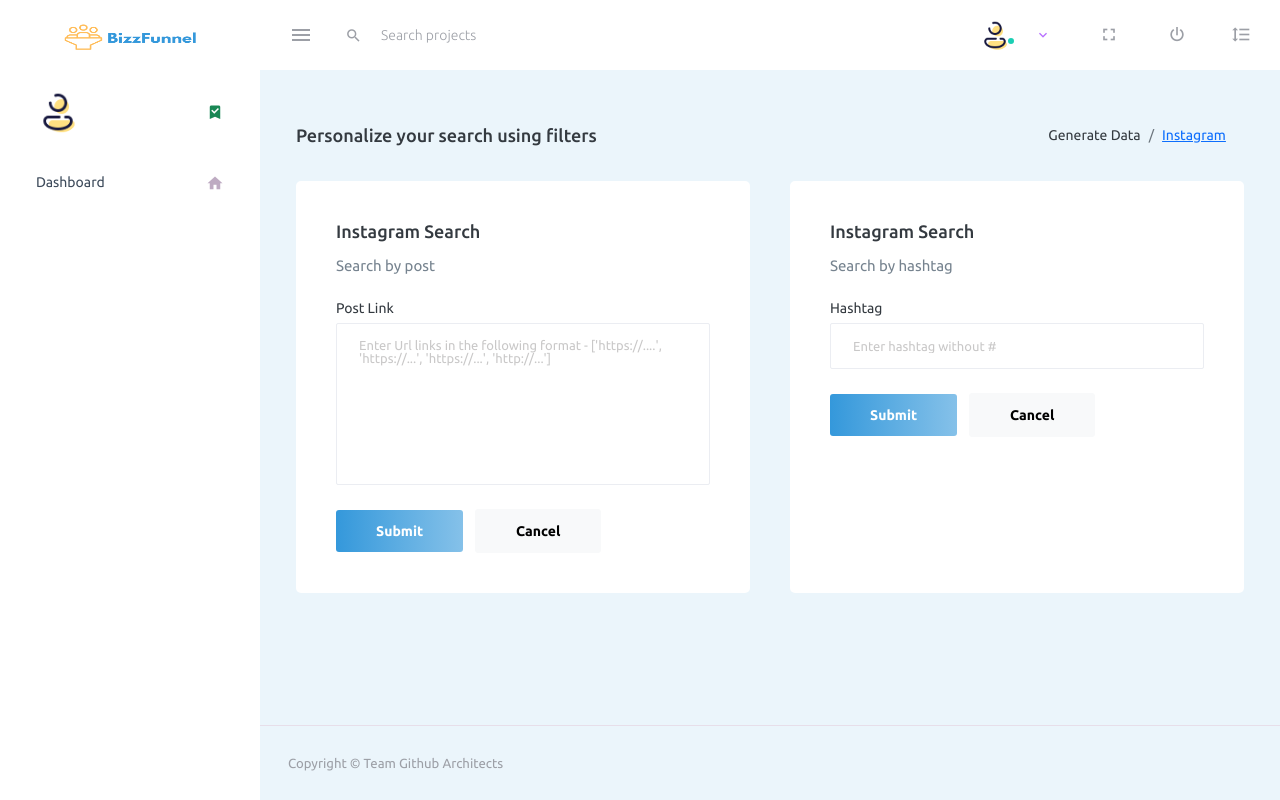
After one commit to ayushb2002/hackrx4.0, a Django app: page /generateDataFromInsta/ in a window 1280 px wide. The commit adds this page. Run offline with Django 4.2, Linux system fonts and the light colour scheme; some libraries are stand-ins or nearby versions.

Commit message:
Added forms for twitter and instagram data points

```diff
--- a/crm/crm/urls.py
+++ b/crm/crm/urls.py
@@ -1,5 +1,5 @@
 from django.urls import path,include
-from .views import get_instagram_profile,get_instagram_stats,get_instagram_posts,get_subreddit_data,test,get_tweets,scrape_facebook_page,save_posts,dashboard, generateData, generateLeads, dataVisualization, crmConnect, crmMessage,sales_analytics,approve_employee_view
+from .views import get_instagram_profile,get_instagram_stats,get_instagram_posts,get_subreddit_data,test,get_tweets,scrape_facebook_page,save_posts,dashboard, generateDataForTwitter, generateDataForInsta, generateLeads, dataVisualization, crmConnect, crmMessage,sales_analytics,approve_employee_view
 from django.shortcuts import redirect
 
 urlpatterns = [
@@ -21,8 +21,10 @@ urlpatterns = [
     path("", include("accounts.urls")),
     # dashboard page
     path('login/dashboard/', dashboard, name='dashboard'),
-    # generate data
-    path('generateData/', generateData, name='generateData'),
+    # generate data Twitter
+    path('generateDataFromTwitter/', generateDataForTwitter, name='generateDataFromTwitter'),
+    # generate data Instagram
+    path('generateDataFromInsta/', generateDataForInsta, name='generateDataFromInsta'),
     # generate leads
     path('generateLeads/', generateLeads, name='generateLeads'),
     # data visualization
--- a/crm/crm/views.py
+++ b/crm/crm/views.py
@@ -861,8 +861,11 @@ def dashboard(request):
 def generateLeads(request):
     return render(request, 'generateLeads.html')
 
-def generateData(request):
-    return render(request, "generateData.html")
+def generateDataForTwitter(request):
+    return render(request, "generateDataForTwitter.html")
+
+def generateDataForInsta(request):
+    return render(request, "generateDataForInsta.html")
 
 def dataVisualization(request):
     return render(request, "dataVisualization.html")
--- a/crm/templates/base.html
+++ b/crm/templates/base.html
@@ -181,10 +181,10 @@
                         </a>
                         <div class="collapse" id="ui-basic">
                             <ul class="nav flex-column sub-menu">
-                                <li class="nav-item"> <a class="nav-link" href="{% url 'generateData' %}">Twitter</a>
+                                <li class="nav-item"> <a class="nav-link" href="{% url 'generateDataFromTwitter' %}">Twitter</a>
                                 </li>
                                 <li class="nav-item"> <a class="nav-link"
-                                        href="{% url 'generateData' %}">Instagram</a></li>
+                                        href="{% url 'generateDataFromInsta' %}">Instagram</a></li>
                             </ul>
                         </div>
                     </li>
--- /dev/null
+++ b/crm/templates/generateDataForInsta.html
@@ -0,0 +1,56 @@
+{% extends 'base.html' %}
+{% load static %}
+
+{% block title %}
+Generate Data from Instagram | CRM
+{% endblock title %}
+
+{% block content %}
+
+<div class="page-header">
+    <h3 class="page-title"> Personalize your search using filters </h3>
+    <nav aria-label="breadcrumb">
+        <ol class="breadcrumb">
+            <li class="breadcrumb-item">Generate Data</li>
+            <li class="breadcrumb-item active" aria-current="page"><a
+                    href="{% url 'generateDataFromInsta' %}">Instagram</a></li>
+        </ol>
+    </nav>
+</div>
+
+<div class="row">
+    <div class="col-md-6 grid-margin stretch-card">
+        <div class="card">
+            <div class="card-body">
+                <h4 class="card-title">Instagram search</h4>
+                <p class="card-description"> Search by post </p>
+                <form class="forms-sample">
+                    <div class="form-group">
+                        <label for="exampleInputUsername1">Post Link</label>
+                        <textarea type="text" class="form-control" id="postLink" rows="10" placeholder="Enter Url links in the following format - ['https://....', 'https://...', 'https://...', 'http://...']"></textarea>
+                    </div>
+                    <button type="submit" class="btn btn-gradient-primary me-2">Submit</button>
+                    <a href="{% url 'dashboard' %}" class="btn btn-light">Cancel</a>
+                </form>
+            </div>
+        </div>
+    </div>
+    <div class="col-md-6 grid-margin stretch-card">
+        <div class="card">
+            <div class="card-body">
+                <h4 class="card-title">Instagram search</h4>
+                <p class="card-description"> Search by hashtag </p>
+                <form class="forms-sample">
+                    <div class="form-group">
+                        <label for="exampleInputUsername1">Hashtag</label>
+                        <input type="text" class="form-control" id="hashtagContainer" placeholder="Enter hashtag without #">
+                    </div>
+                    <button type="submit" class="btn btn-gradient-primary me-2">Submit</button>
+                    <a href="{% url 'dashboard' %}" class="btn btn-light">Cancel</a>
+                </form>
+            </div>
+        </div>
+    </div>
+</div>
+
+{% endblock content %}
```
Also changed, not shown: crm/templates/generateData.html (deleted, +0 -10 lines), crm/templates/generateDataForTwitter.html (added, +46 -0 lines).
